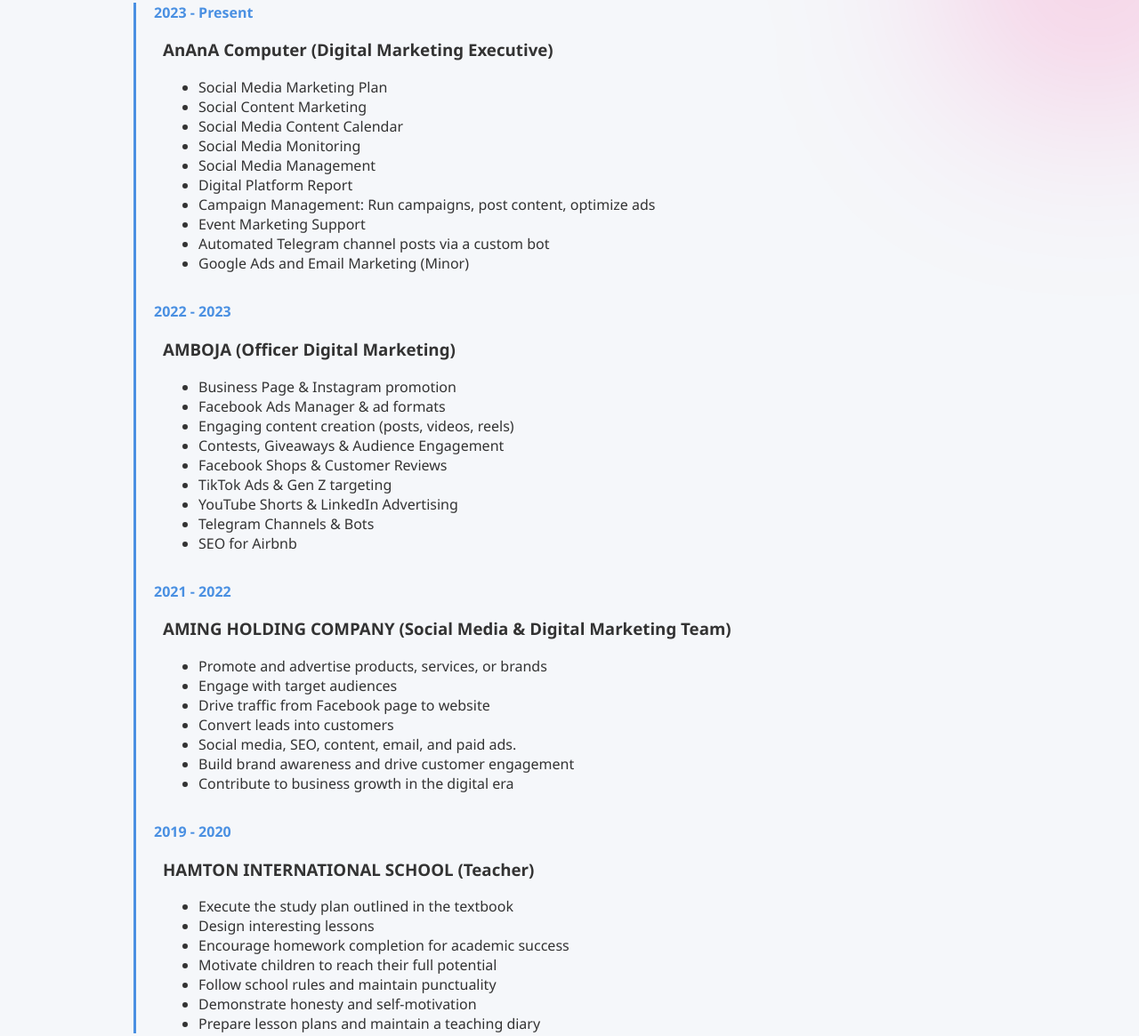
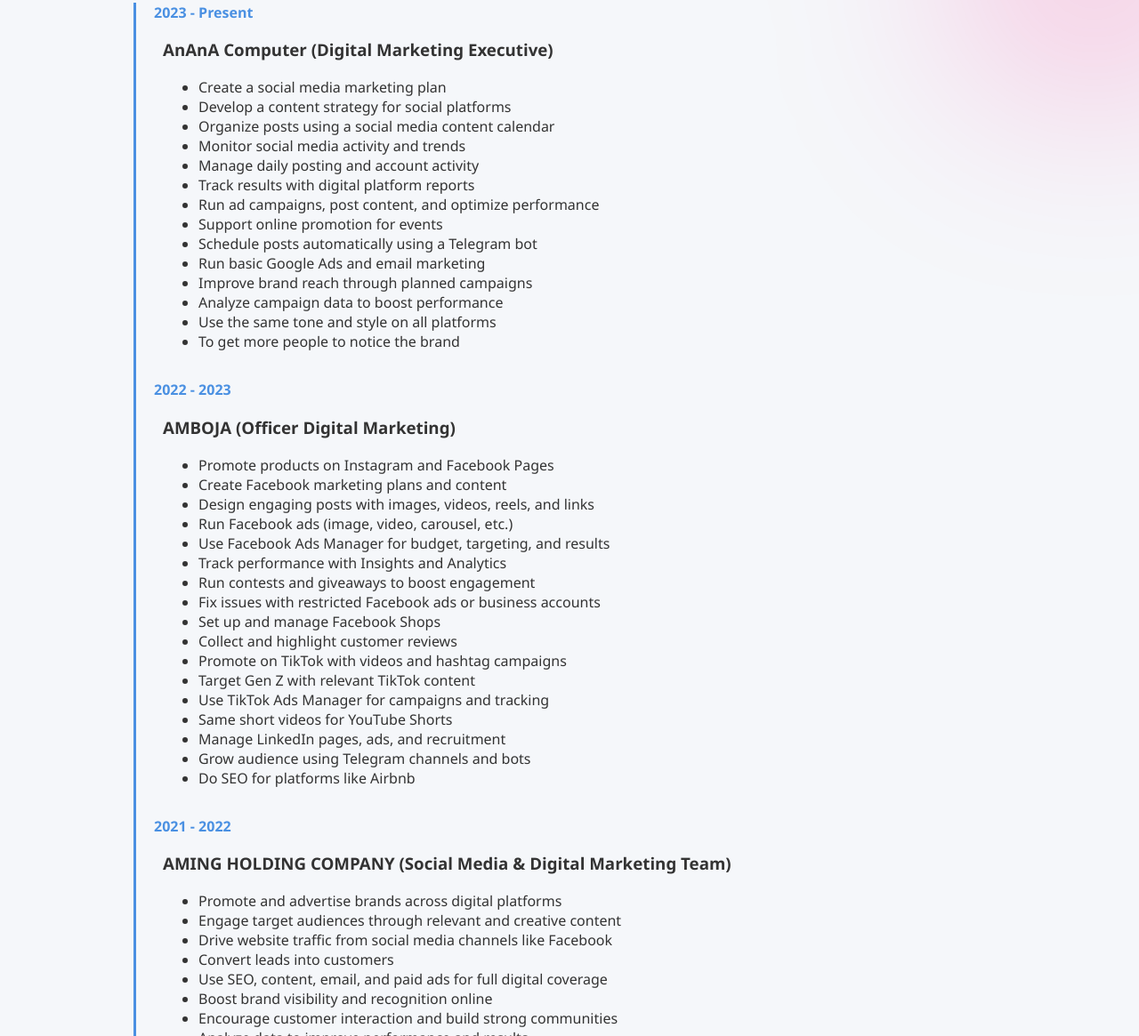
Before and after one commit to ChhailengTim/chhaileng-portfolio, a plain HTML site: page index.html in a window 1280 px wide. Shown: the part 589-1754 px from the top of the page at 89% size. Drawn offline with Linux system fonts and the light colour scheme.

Commit message:
update exp

```diff
--- a/index.html
+++ b/index.html
@@ -45,18 +45,22 @@
             <div class="timeline-content">
               <h3>AnAnA Computer (Digital Marketing Executive)</h3>
               <ul>
-                <li>Social Media Marketing Plan</li>
-                <li>Social Content Marketing</li>
-                <li>Social Media Content Calendar</li>
-                <li>Social Media Monitoring</li>
-                <li>Social Media Management</li>
-                <li>Digital Platform Report</li>
+                <li>Create a social media marketing plan</li>
+                <li>Develop a content strategy for social platforms</li>
+                <li>Organize posts using a social media content calendar</li>
+                <li>Monitor social media activity and trends</li>
+                <li>Manage daily posting and account activity</li>
+                <li>Track results with digital platform reports</li>
                 <li>
-                  Campaign Management: Run campaigns, post content, optimize ads
+                  Run ad campaigns, post content, and optimize performance
                 </li>
-                <li>Event Marketing Support</li>
-                <li>Automated Telegram channel posts via a custom bot</li>
-                <li>Google Ads and Email Marketing (Minor)</li>
+                <li>Support online promotion for events</li>
+                <li>Schedule posts automatically using a Telegram bot</li>
+                <li>Run basic Google Ads and email marketing</li>
+                <li>Improve brand reach through planned campaigns</li>
+                <li>Analyze campaign data to boost performance</li>
+                <li>Use the same tone and style on all platforms</li>
+                <li>To get more people to notice the brand</li>
               </ul>
             </div>
           </div>
@@ -65,15 +69,29 @@
             <div class="timeline-content">
               <h3>AMBOJA (Officer Digital Marketing)</h3>
               <ul>
-                <li>Business Page & Instagram promotion</li>
-                <li>Facebook Ads Manager & ad formats</li>
-                <li>Engaging content creation (posts, videos, reels)</li>
-                <li>Contests, Giveaways & Audience Engagement</li>
-                <li>Facebook Shops & Customer Reviews</li>
-                <li>TikTok Ads & Gen Z targeting</li>
-                <li>YouTube Shorts & LinkedIn Advertising</li>
-                <li>Telegram Channels & Bots</li>
-                <li>SEO for Airbnb</li>
+                <li>Promote products on Instagram and Facebook Pages</li>
+                <li>Create Facebook marketing plans and content</li>
+                <li>
+                  Design engaging posts with images, videos, reels, and links
+                </li>
+                <li>Run Facebook ads (image, video, carousel, etc.)</li>
+                <li>
+                  Use Facebook Ads Manager for budget, targeting, and results
+                </li>
+                <li>Track performance with Insights and Analytics</li>
+                <li>Run contests and giveaways to boost engagement</li>
+                <li>
+                  Fix issues with restricted Facebook ads or business accounts
+                </li>
+                <li>Set up and manage Facebook Shops</li>
+                <li>Collect and highlight customer reviews</li>
+                <li>Promote on TikTok with videos and hashtag campaigns</li>
+                <li>Target Gen Z with relevant TikTok content</li>
+                <li>Use TikTok Ads Manager for campaigns and tracking</li>
+                <li>Same short videos for YouTube Shorts</li>
+                <li>Manage LinkedIn pages, ads, and recruitment</li>
+                <li>Grow audience using Telegram channels and bots</li>
+                <li>Do SEO for platforms like Airbnb</li>
               </ul>
             </div>
           </div>
@@ -84,13 +102,27 @@
                 AMING HOLDING COMPANY (Social Media & Digital Marketing Team)
               </h3>
               <ul>
-                <li>Promote and advertise products, services, or brands</li>
-                <li>Engage with target audiences</li>
-                <li>Drive traffic from Facebook page to website</li>
+                <li>Promote and advertise brands across digital platforms</li>
+                <li>
+                  Engage target audiences through relevant and creative content
+                </li>
+                <li>
+                  Drive website traffic from social media channels like Facebook
+                </li>
                 <li>Convert leads into customers</li>
-                <li>Social media, SEO, content, email, and paid ads.</li>
-                <li>Build brand awareness and drive customer engagement</li>
-                <li>Contribute to business growth in the digital era</li>
+                <li>
+                  Use SEO, content, email, and paid ads for full digital
+                  coverage
+                </li>
+                <li>Boost brand visibility and recognition online</li>
+                <li>
+                  Encourage customer interaction and build strong communities
+                </li>
+                <li>Analyze data to improve performance and results</li>
+                <li>Stay current with digital trends to stay competitive</li>
+                <li>
+                  Support business growth through digital marketing efforts
+                </li>
               </ul>
             </div>
           </div>
```
